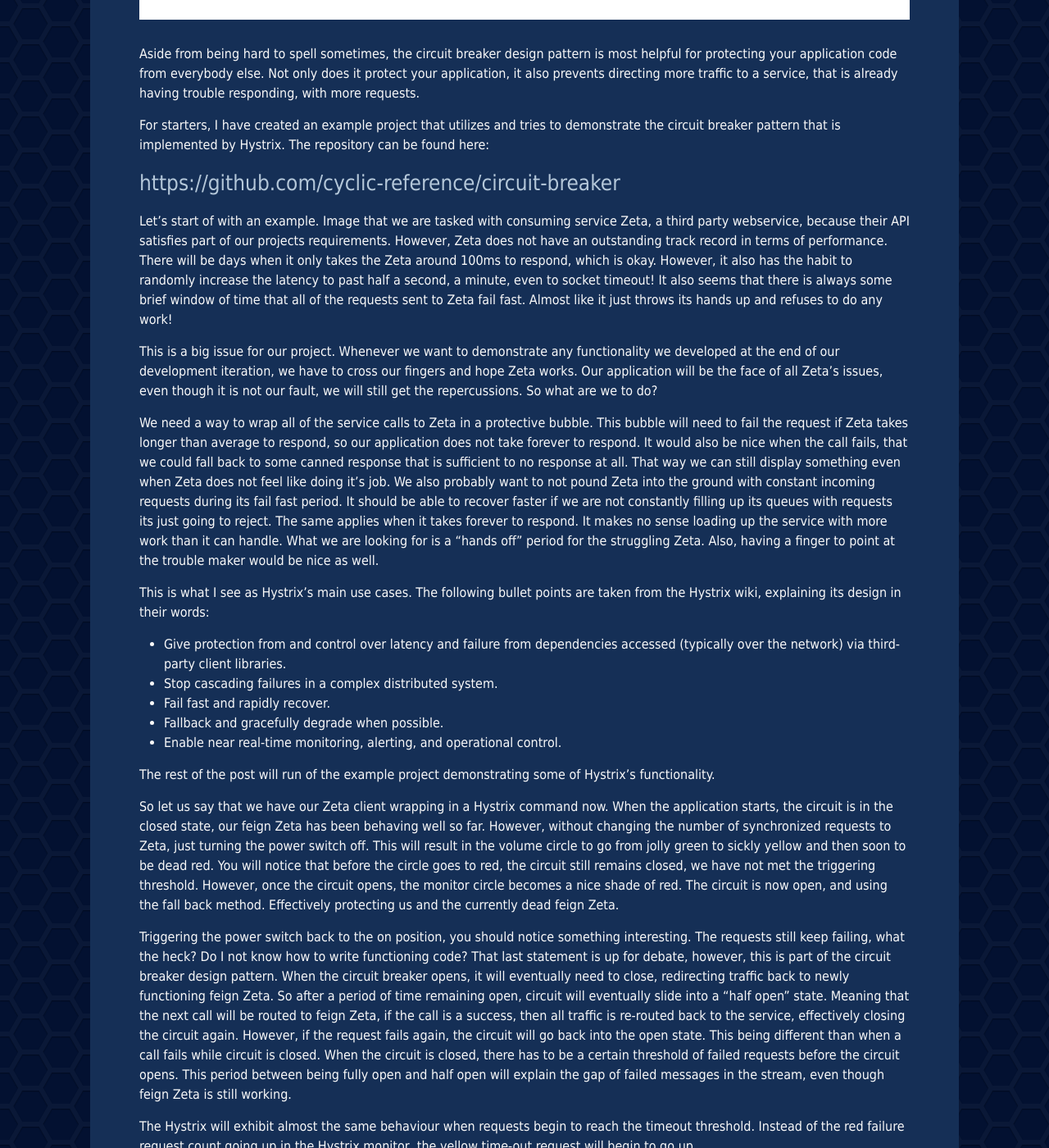
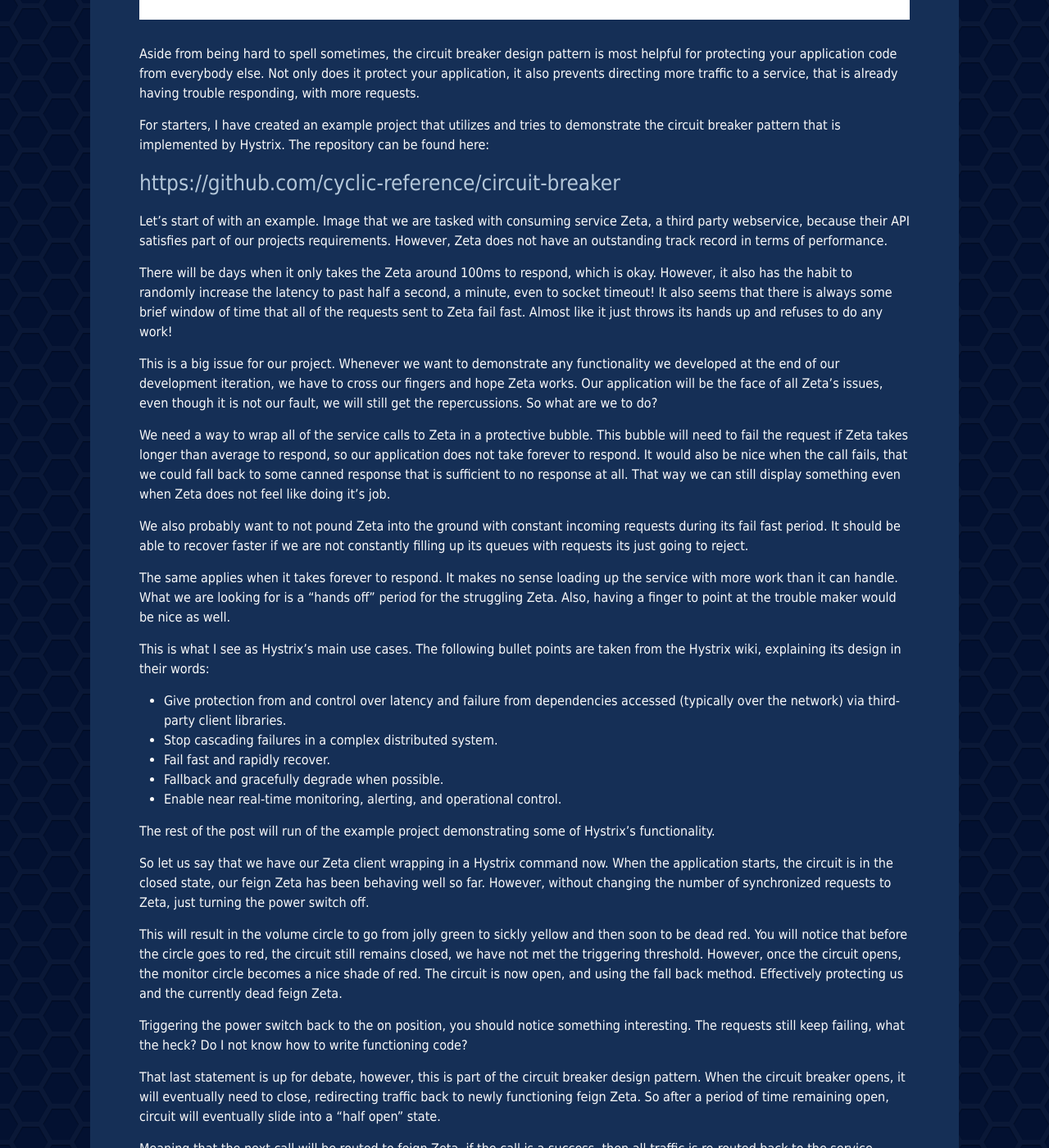
Before and after one commit to Unthrottled/blog, a Jekyll site: the page built from _posts/2017-06-18-Circuit-Breakers.md, in a window 1280 px wide and 1400 px high, scrolled down 433 px. Shown: the whole window at 82% size. Built offline with Jekyll 4.4.1, drawn with Linux system fonts in a browser that asks for light colours; some of the changed lines change nothing that is shown; some of the changed text lies outside the part shown.

Commit message:
More Whitespace

```diff
--- a/_posts/2017-06-18-Circuit-Breakers.md
+++ b/_posts/2017-06-18-Circuit-Breakers.md
@@ -16,6 +16,7 @@
 Let's start of with an example.
 Image that we are tasked with consuming service Zeta, a third party webservice, because their API satisfies part of our projects requirements.
 However, Zeta does not have an outstanding track record in terms of performance.
+
 There will be days when it only takes the Zeta around 100ms to respond, which is okay.
 However, it also has the habit to randomly increase the latency to past half a second, a minute, even to socket timeout!
 It also seems that there is always some brief window of time that all of the requests sent to Zeta fail fast.
@@ -30,8 +31,10 @@
 This bubble will need to fail the request if Zeta takes longer than average to respond, so our application does not take forever to respond.
 It would also be nice when the call fails, that we could fall back to some canned response that is sufficient to no response at all.
 That way we can still display something even when Zeta does not feel like doing it's job.
+
 We also probably want to not pound Zeta into the ground with constant incoming requests during its fail fast period.
 It should be able to recover faster if we are not constantly filling up its queues with requests its just going to reject.
+
 The same applies when it takes forever to respond.
 It makes no sense loading up the service with more work than it can handle.
 What we are looking for is a "hands off" period for the struggling Zeta.
@@ -50,6 +53,7 @@
 So let us say that we have our Zeta client wrapping in a Hystrix command now.
 When the application starts, the circuit is in the closed state, our feign Zeta has been behaving well so far.
 However, without changing the number of synchronized requests to Zeta, just turning the power switch off.
+
 This will result in the volume circle to go from jolly green to sickly yellow and then soon to be dead red.
 You will notice that before the circle goes to red, the circuit still remains closed, we have not met the triggering threshold.
 However, once the circuit opens, the monitor circle becomes a nice shade of red.
@@ -59,9 +63,11 @@
 Triggering the power switch back to the on position, you should notice something interesting.
 The requests still keep failing, what the heck?
 Do I not know how to write functioning code?
+
 That last statement is up for debate, however, this is part of the circuit breaker design pattern.
 When the circuit breaker opens, it will eventually need to close, redirecting traffic back to newly functioning feign Zeta.
 So after a period of time remaining open, circuit will eventually slide into a "half open" state.
+
 Meaning that the next call will be routed to feign Zeta, if the call is a success, then all traffic is re-routed back to the service, effectively closing the circuit again.
 However, if the request fails again, the circuit will go back into the open state.
 This being different than when a call fails while circuit is closed.
@@ -70,6 +76,9 @@
 
 The Hystrix will exhibit almost the same behaviour when requests begin to reach the timeout threshold.
 Instead of the red failure request count going up in the Hystrix monitor, the yellow time-out request will begin to go up.
+
+For more information about Hystrix, be sure to visit the github wiki.
+Also be sure to checkout this Software Engineering radio podcast for more information about the tools Netflix uses!
 
 #### [http://www.se-radio.net/2014/12/episode-216-adrian-cockcroft-on-the-modern-cloud-based-platform/](http://www.se-radio.net/2014/12/episode-216-adrian-cockcroft-on-the-modern-cloud-based-platform/)
 
```
